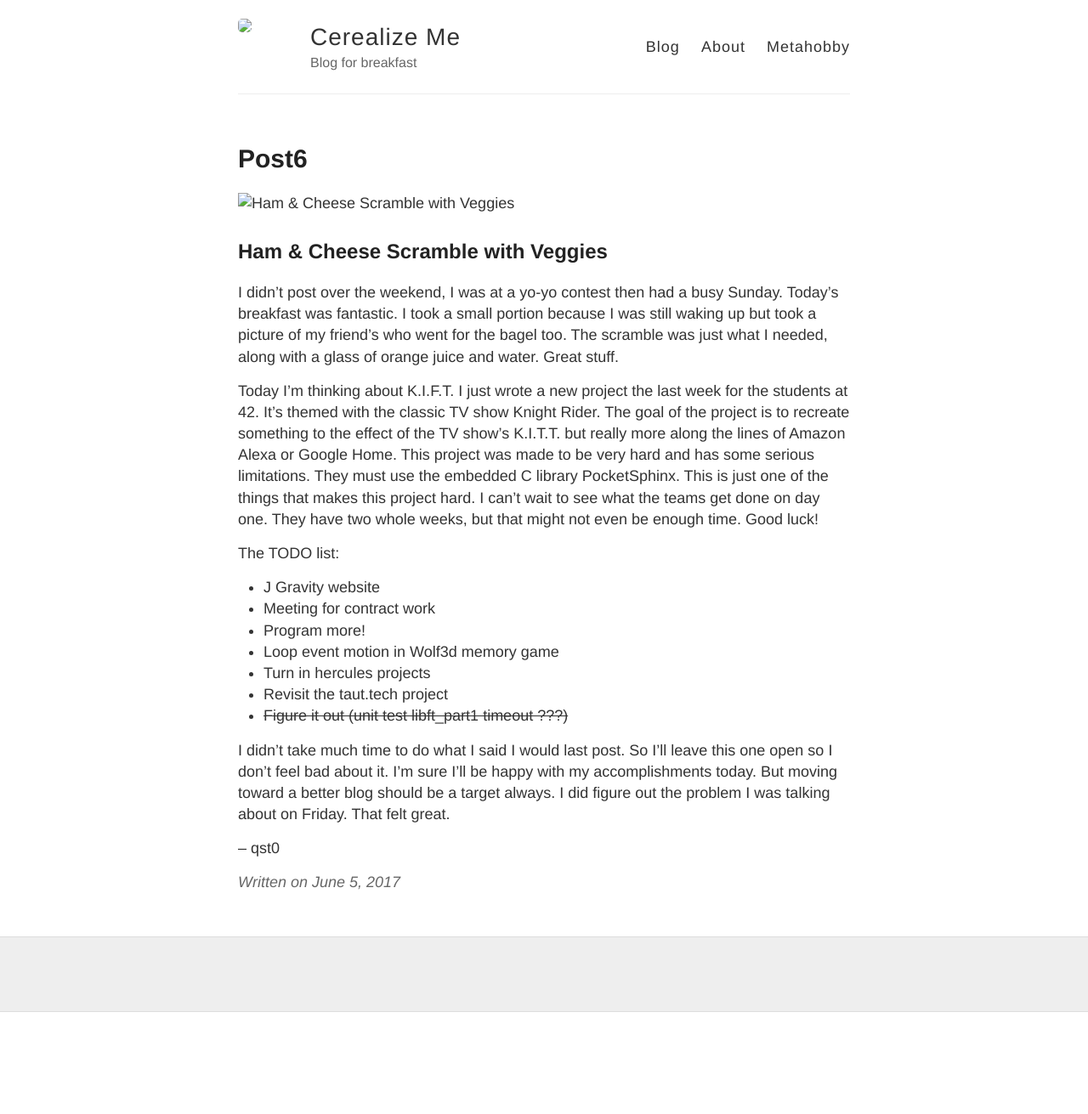
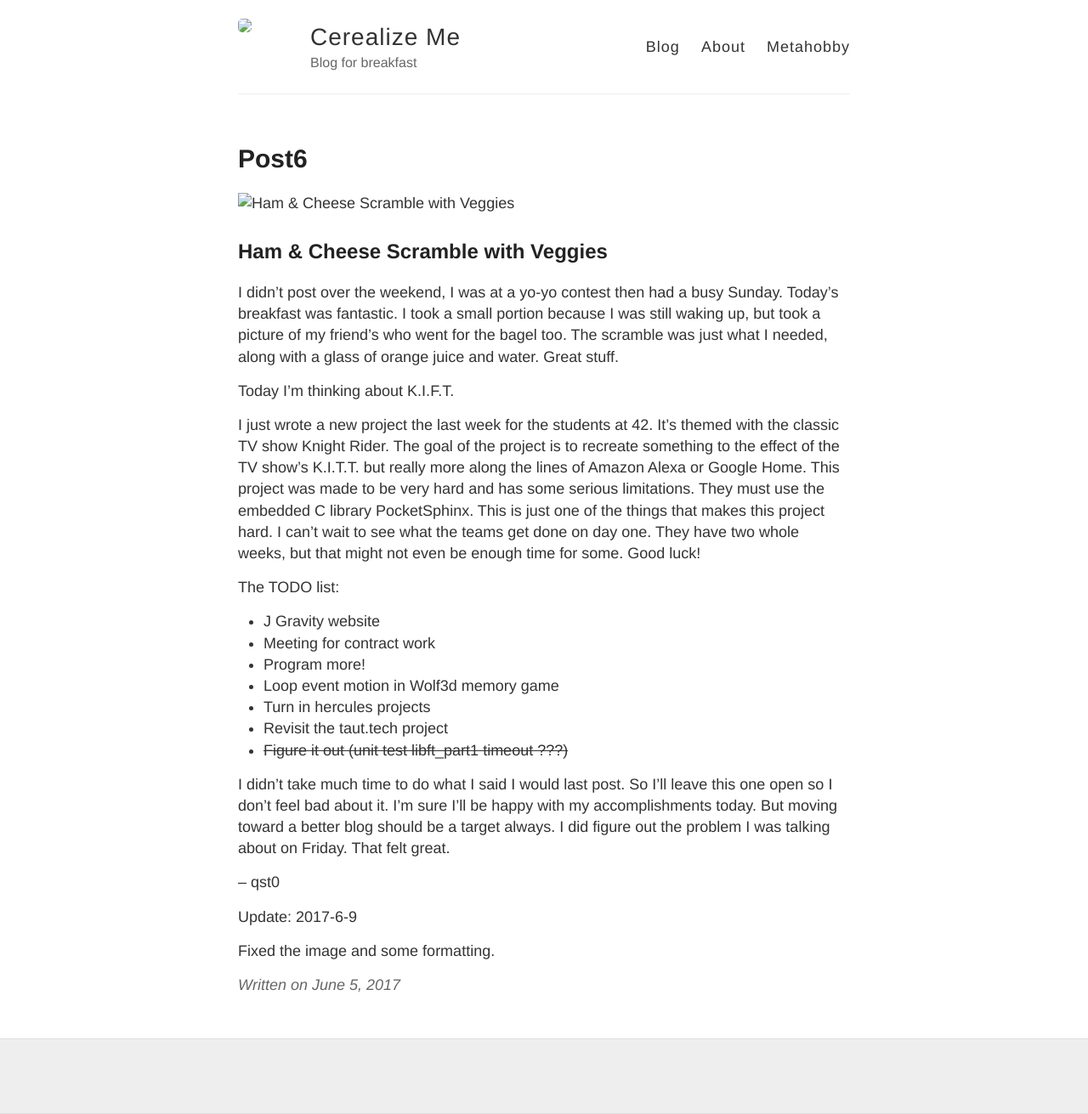
Before and after one commit to qst0/cerealize.me, a Jekyll site: the page built from _posts/2017-6-5-post6.md, in a window 1280 px wide. Shown: the whole page at 85% size. Built offline with Jekyll 4.4.1, drawn with Linux system fonts in a browser that asks for light colours; our own code applies the rules of GitHub Pages for plain Markdown files; comment, search, counter and statistics services are not loaded; before the commit the page ends 1191 px from its top, so only the background shows below that.

Commit message:
fixed images, updated old posts

```diff
--- a/_posts/2017-6-5-post6.md
+++ b/_posts/2017-6-5-post6.md
@@ -1,17 +1,25 @@
-![Ham & Cheese Scramble with Veggies](images/2017-6-1-fried-egg.jpg)
+![Ham & Cheese Scramble with Veggies](images/2017-6-5.jpg)
 ## Ham & Cheese Scramble with Veggies
 
 I didn't post over the weekend, I was at a yo-yo contest then had a busy Sunday.
 Today's breakfast was fantastic.
-I took a small portion because I was still waking up but took a picture of my friend's who went for the bagel too.
-The scramble was just what I needed, along with a glass of orange juice and water. Great stuff.
+I took a small portion because I was still waking up,
+but took a picture of my friend's who went for the bagel too.
+The scramble was just what I needed, along with a glass of orange juice and water.
+Great stuff.
 
 Today I'm thinking about K.I.F.T.
-I just wrote a new project the last week for the students at 42. It's themed with the classic TV show Knight Rider.
-The goal of the project is to recreate something to the effect of the TV show's K.I.T.T. but really more along the lines of Amazon Alexa or Google Home.
-This project was made to be very hard and has some serious limitations. They must use the embedded C library PocketSphinx.
-This is just one of the things that makes this project hard. I can't wait to see what the teams get done on day one.
-They have two whole weeks, but that might not even be enough time. Good luck!
+
+I just wrote a new project the last week for the students at 42.
+It's themed with the classic TV show Knight Rider.
+The goal of the project is to recreate something to the effect of the TV show's K.I.T.T.
+but really more along the lines of Amazon Alexa or Google Home.
+This project was made to be very hard and has some serious limitations.
+They must use the embedded C library PocketSphinx.
+This is just one of the things that makes this project hard.
+I can't wait to see what the teams get done on day one.
+They have two whole weeks, but that might not even be enough time for some.
+Good luck!
 
 The TODO list:
 * J Gravity website
@@ -29,3 +37,7 @@
 I did figure out the problem I was talking about on Friday. That felt great.
 
 -- qst0
+
+Update: 2017-6-9
+
+Fixed the image and some formatting.
```
Also changed, not shown: _posts/2017-5-30-post2.md (+13 -6 lines), _posts/2017-5-31-post3.md (+20 -8 lines), _posts/2017-6-2-post5.md (+11 -4 lines), _posts/2017-6-6-post7.md (+6 -2 lines), _posts/2017-6-7-post8.md (+5 -1 lines), images/2017-5-31.jpg (added), images/2017-6-2.jpg (added), images/2017-6-5.jpg (added), images/2017-6-6.jpg (added), images/2017-6-7.jpg (added), 1 other file.
